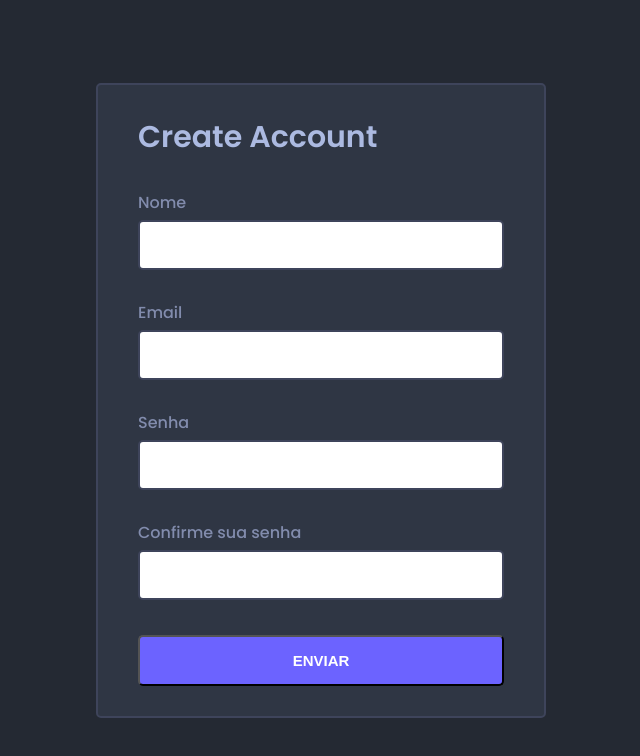
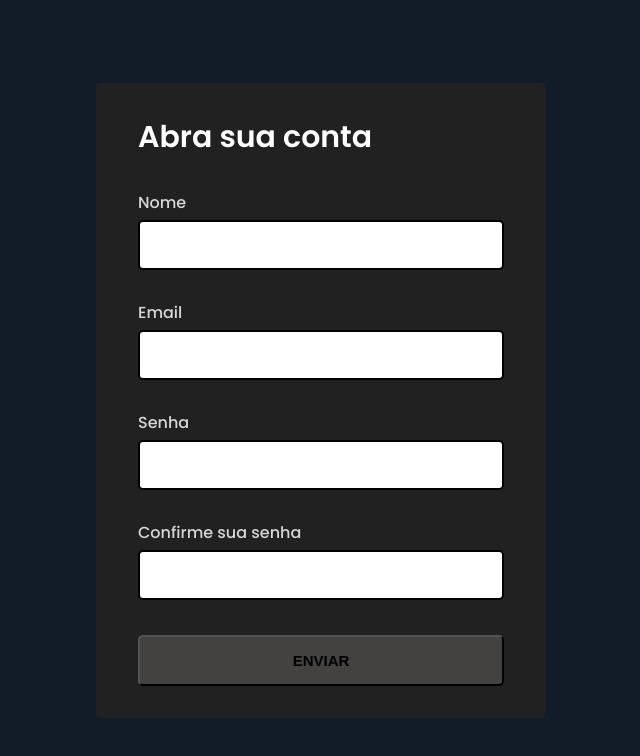
Before and after one commit to otavioaugustovaz/Formulariohtml.css.js, a plain HTML site: page index.html in a window 1280 px wide. Shown: the whole page, without its empty margins (319-959 px from the left). Drawn offline with Linux system fonts and the light colour scheme; files whose address does not match are found by name.

Commit message:
update-css

```diff
--- a/index.html
+++ b/index.html
@@ -12,7 +12,7 @@
 
     <div class="container">
         <div class="header">
-            <h2>Create Account</h2>
+            <h2>Abra sua conta</h2>
         </div>
         <form class="form" id="form">
 
--- a/style.css/formulario.css
+++ b/style.css/formulario.css
@@ -7,7 +7,7 @@
 }
 
 body {
-    background: #242933;
+    background: #121c28;
     display: flex;
     font-family: Poppins;
     align-items: center;
@@ -18,9 +18,9 @@ body {
 }
 
 .container {
-    background-color: #2F3644;
+    background-color: #212122;
     border-radius: 5px;
-    border: 2px solid #3E445B;
+    border: 2px solid #212223;
     width: 450px;
     max-width: 100%;
 }
@@ -31,7 +31,7 @@ body {
 
 .header h2 {
     font-weight: 600;
-    color: #ACBAE1;
+    color: #ffffff;
     font-size: 30px;
 }
 
@@ -48,11 +48,11 @@ body {
 .form-control label {
     display: inline-block;
     margin-bottom: 5px;
-    color: #828CAD;
+    color: #d7d7d7;
 }
 
 .form-control input {
-    border: 2px solid #3E445B;
+    border: 2px solid #000000;
     border-radius: 5px;
     outline: 0;
 
@@ -65,11 +65,11 @@ body {
 }
 
 .form-control.success input {
-    border: 3px solid #4ECA64;
+    border: 3px solid #35bf4f;
 }
 
 .form-control.error input {
-    border: 3px solid #DB5A5A;
+    border: 3px solid #e41b1b;
 }
 
 .form-control.error i.img-error {
@@ -81,7 +81,7 @@ body {
 }
 
 .form-control.error small{
-    color: #DB5A5A;
+    color: #e41b1b;
     visibility: visible;
 }
 
@@ -101,9 +101,9 @@ body {
 }
 
 .form button {
-    background-color: #6C63FF;
+    background-color: #444141;
     border-radius: 5px;
-    color: #fff;
+    color: rgb(0, 0, 0);
     padding: 15px;
     font-size: 15px;
     font-weight: 600;
@@ -115,6 +115,6 @@ body {
 }
 
 .form button:hover {
-    background-color: #584ff5;
+    background-color: #53535c;
     transition: 0.3s;
 }
```
